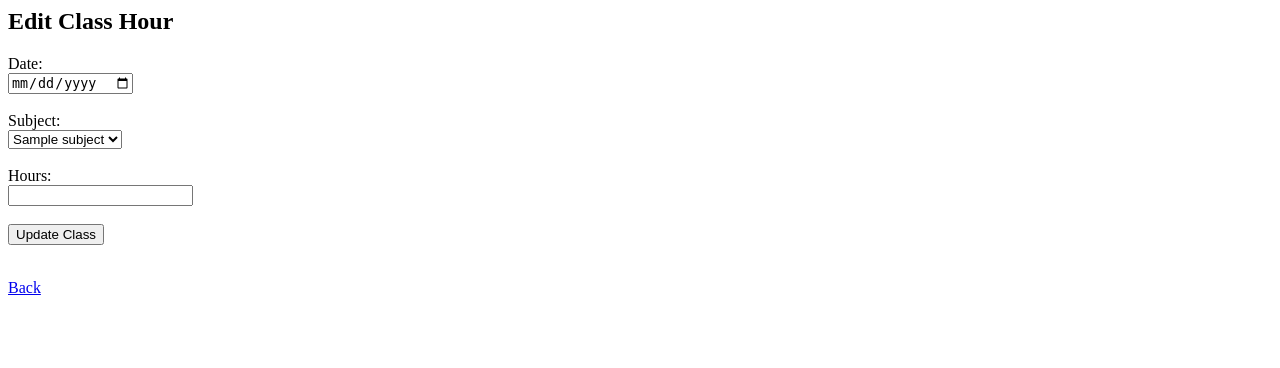
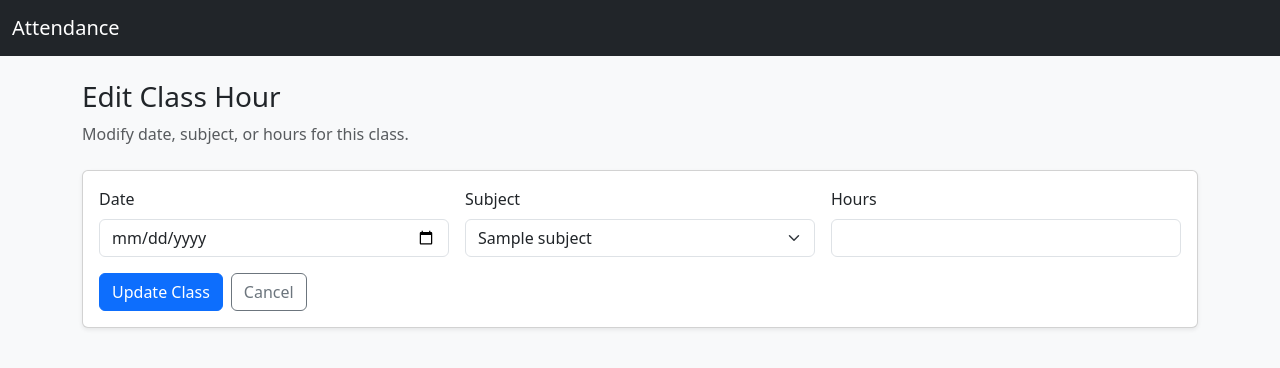
Before and after one commit to Jeffy723/Attendance-App, a Flask app: template templates/edit_class.html in a window 1280 px wide. Shown: the top 368 px of the page. Run offline with Flask 3, Linux system fonts and the light colour scheme; the template is opened without the code that fills it: most values are stand-ins (such as "Sample title", 1, 10 or a date in 2020).

Commit message:
Improve Edit Class UI

```diff
--- a/templates/edit_class.html
+++ b/templates/edit_class.html
@@ -1,24 +1,67 @@
-<h2>Edit Class Hour</h2>
+{% extends "base.html" %}
+{% block title %}Edit Class Hour{% endblock %}
 
-<form method="post">
-  <label>Date:</label><br>
-  <input type="date" name="date" value="{{ class_data[0] }}" required><br><br>
+{% block content %}
 
-  <label>Subject:</label><br>
-  <select name="subject_id">
+<div class="mb-4">
+  <h3>Edit Class Hour</h3>
+  <p class="text-muted">
+    Modify date, subject, or hours for this class.
+  </p>
+</div>
+
+<div class="card shadow-sm">
+  <div class="card-body">
+
+    <form method="post" class="row g-3">
+
+      <div class="col-md-4">
+        <label class="form-label">Date</label>
+        <input
+          type="date"
+          name="date"
+          value="{{ class_data[0] }}"
+          class="form-control"
+          required
+        >
+      </div>
+
+      <div class="col-md-4">
+        <label class="form-label">Subject</label>
+        <select name="subject_id" class="form-select">
           {% for s in subjects %}
             <option value="{{ s[0] }}"
               {% if s[0] == class_data[1] %}selected{% endif %}>
               {{ s[1] }}
             </option>
           {% endfor %}
-  </select><br><br>
+        </select>
+      </div>
 
-  <label>Hours:</label><br>
-  <input type="number" name="hours" value="{{ class_data[2] }}" min="1" required><br><br>
+      <div class="col-md-4">
+        <label class="form-label">Hours</label>
+        <input
+          type="number"
+          name="hours"
+          value="{{ class_data[2] }}"
+          min="1"
+          class="form-control"
+          required
+        >
+      </div>
 
-  <button type="submit">Update Class</button>
+      <div class="col-12 d-flex gap-2 mt-3">
+        <button type="submit" class="btn btn-primary">
+          Update Class
+        </button>
+        <a href="/manage_classes" class="btn btn-outline-secondary">
+          Cancel
+        </a>
+      </div>
+
     </form>
 
-<br>
-<a href="/manage_classes">Back</a>
+  </div>
+</div>
+
+{% endblock %}
```
Lines whose indentation alone changed are shown as unchanged.
